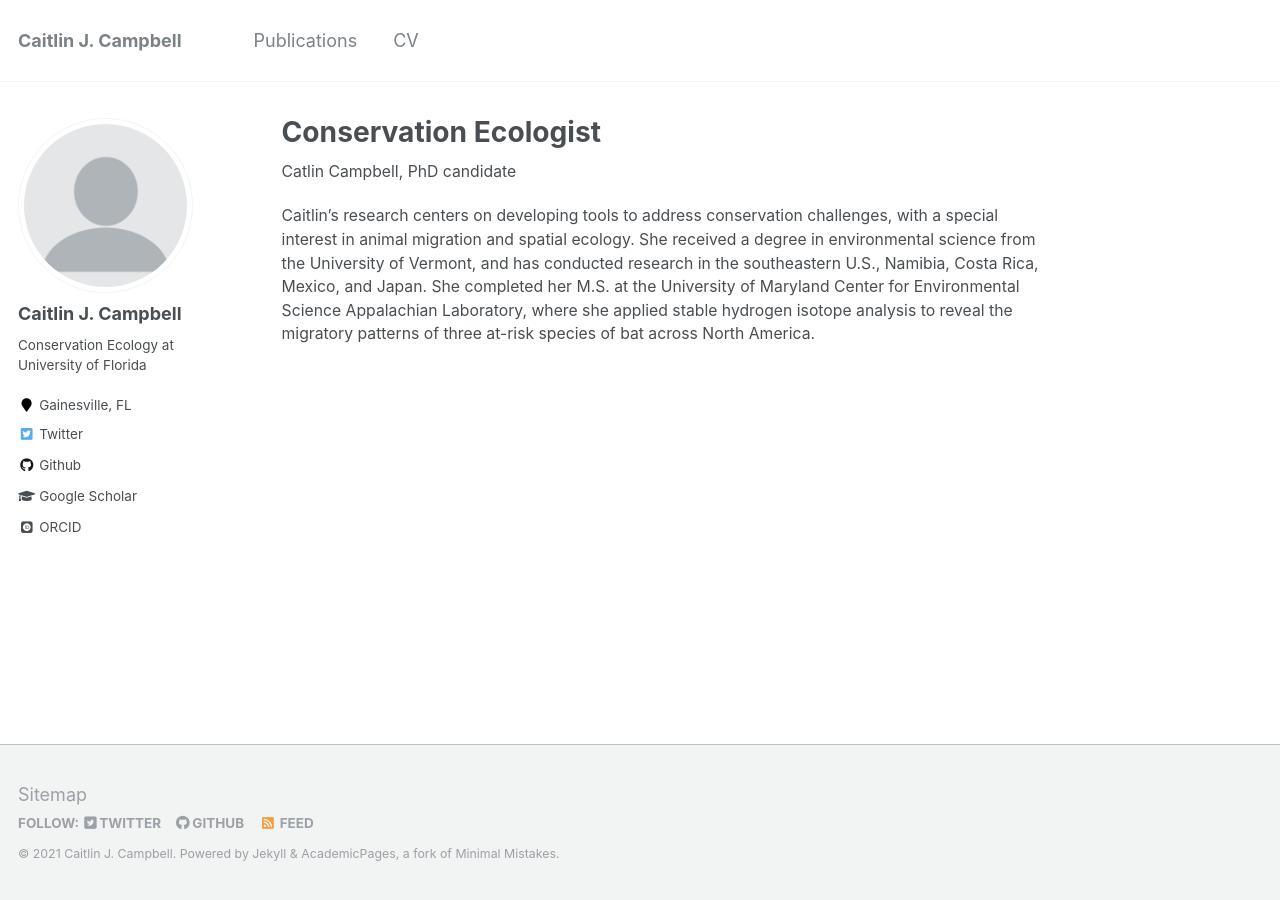
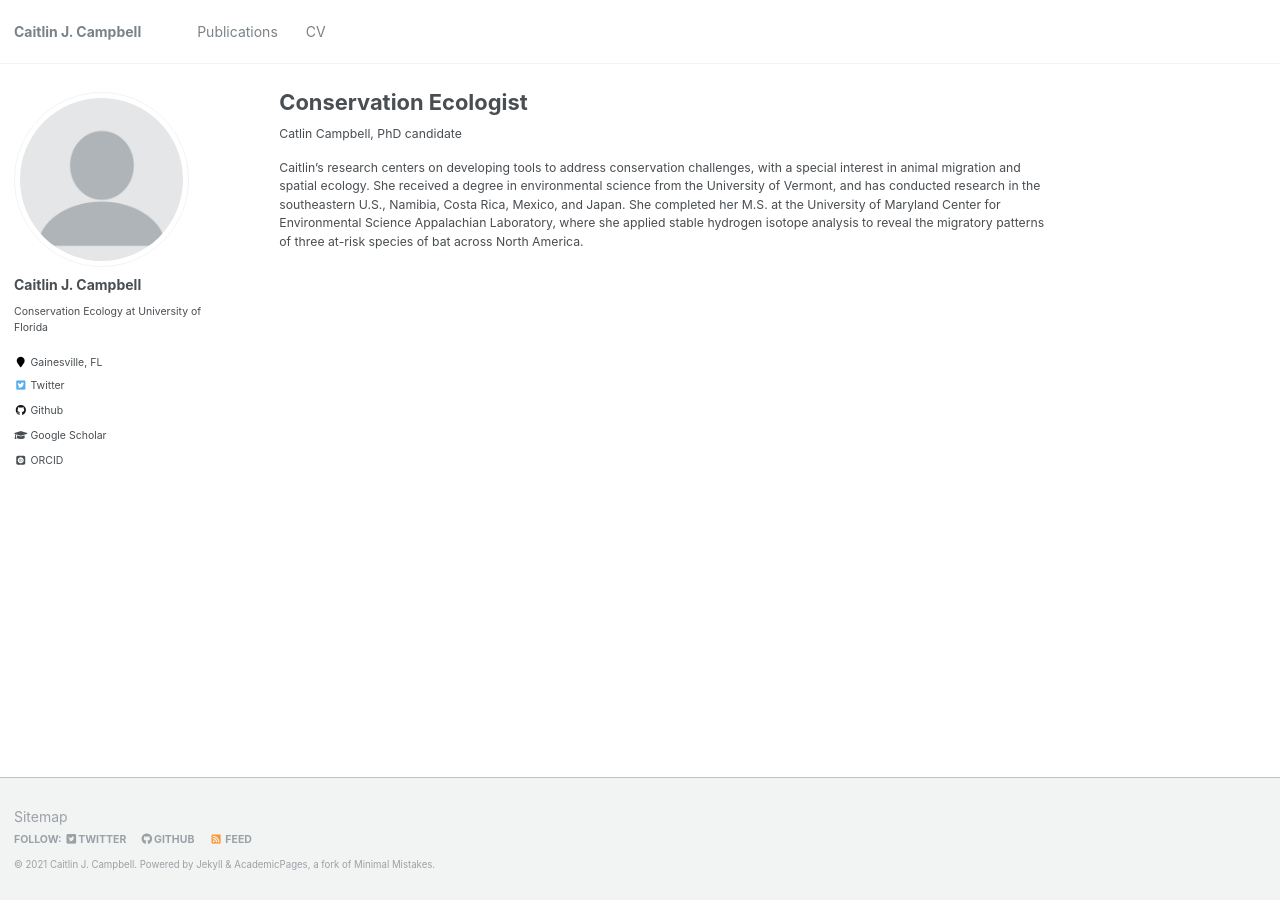
Before and after one commit to cjcampbell/cjcampbell.github.io, a Jekyll site: the page built from docs/_pages/about.md, in a window 1280 px wide. Built offline with Jekyll 4.4.1, drawn with Linux system fonts in a browser that asks for light colours; some web fonts are replaced.

Commit message:
reduce font size

```diff
--- a/docs/_sass/_reset.scss
+++ b/docs/_sass/_reset.scss
@@ -8,10 +8,10 @@ html {
   /* apply a natural box layout model to all elements */
   box-sizing: border-box;
   background-color: $background-color;
-  font-size: 16px;
+  font-size: 12px;
 
   @include breakpoint($medium) {
-    font-size: 18px;
+    font-size: 14px;
   }
 
   -webkit-text-size-adjust: 100%;
--- a/docs/_sass/_variables.scss
+++ b/docs/_sass/_variables.scss
@@ -6,7 +6,7 @@
    Typography
    ========================================================================== */
 
-$doc-font-size              : 16;
+$doc-font-size              : 12;
 
 /* paragraph indention */
 $paragraph-indent           : false; // true, false (default)
```
